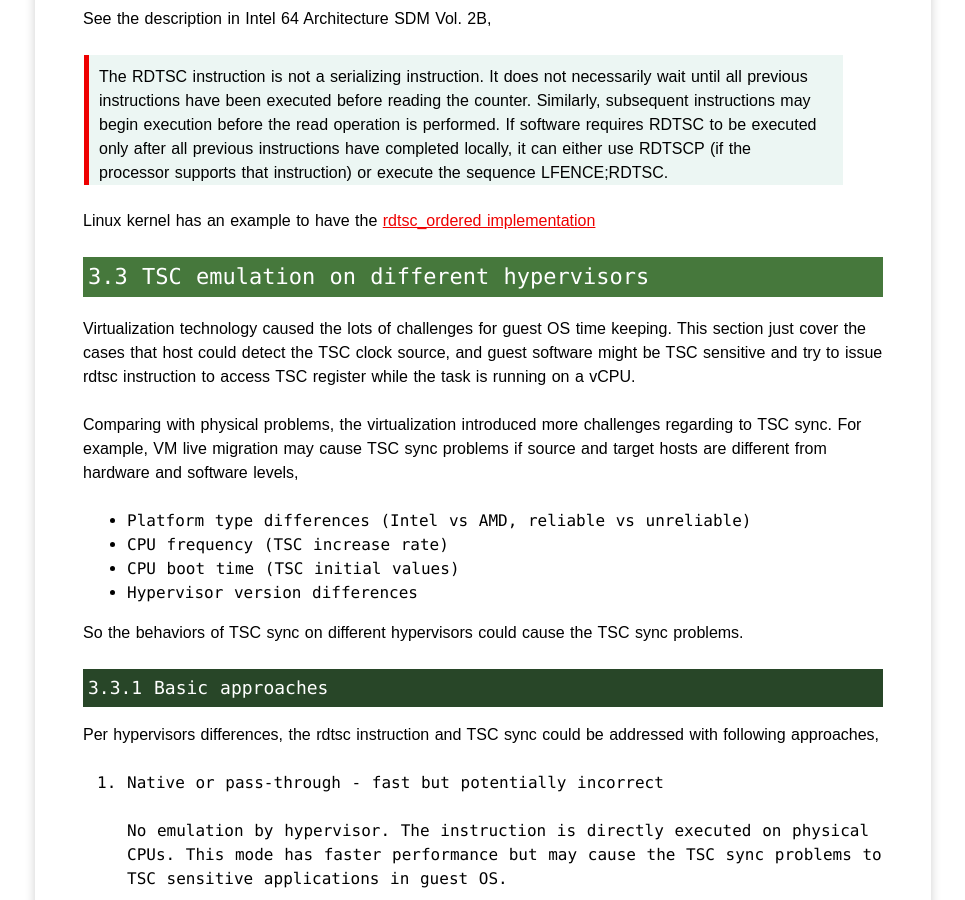
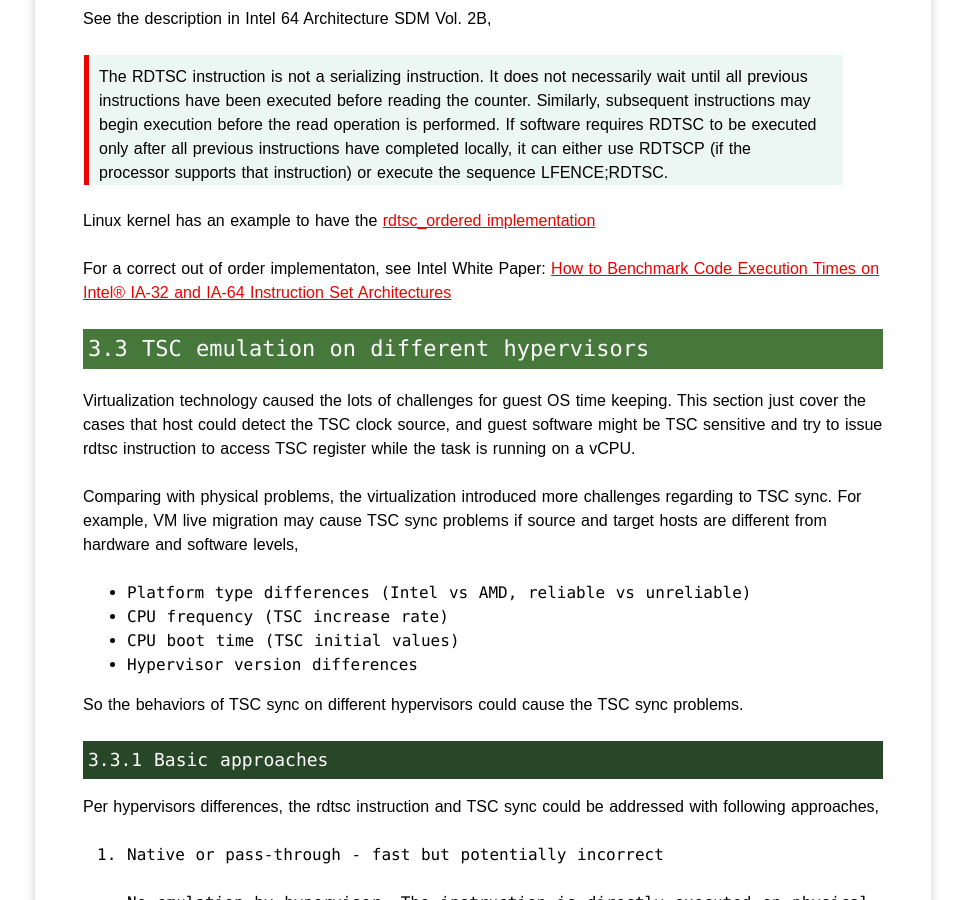
Before and after one commit to yangoliver/yangoliver.github.io, a Jekyll site: the page built from _posts/2015/2015-09-09-pitfalls-of-TSC-usage.md, in a window 1280 px wide and 900 px high, scrolled down 8685 px. Shown: the whole window, without its empty margins (157-1122 px from the left). Built offline with Jekyll 4.4.1, drawn with Linux system fonts in a browser that asks for light colours; comment, search, counter and statistics services are not loaded.

Commit message:
update: added an Intel white paper about out of order implementation
Signed-off-by: Yong Yang <yangoliver@gmail.com>

```diff
--- a/_posts/2015/2015-09-09-pitfalls-of-TSC-usage.md
+++ b/_posts/2015/2015-09-09-pitfalls-of-TSC-usage.md
@@ -365,6 +365,9 @@ See the description in Intel 64 Architecture SDM Vol. 2B,
 Linux kernel has an example to have the
 [rdtsc_ordered implementation](https://github.com/torvalds/linux/commit/03b9730b769fc4d87e40f6104f4c5b2e43889f19)
 
+For a correct out of order implementaton, see Intel White Paper:
+[How to Benchmark Code Execution Times on Intel® IA-32 and IA-64 Instruction Set Architectures](https://www.intel.com/content/dam/www/public/us/en/documents/white-papers/ia-32-ia-64-benchmark-code-execution-paper.pdf)
+
 ### 3.3 TSC emulation on different hypervisors
 
 Virtualization technology caused the lots of challenges for guest OS time keeping. This section just cover the cases
```
